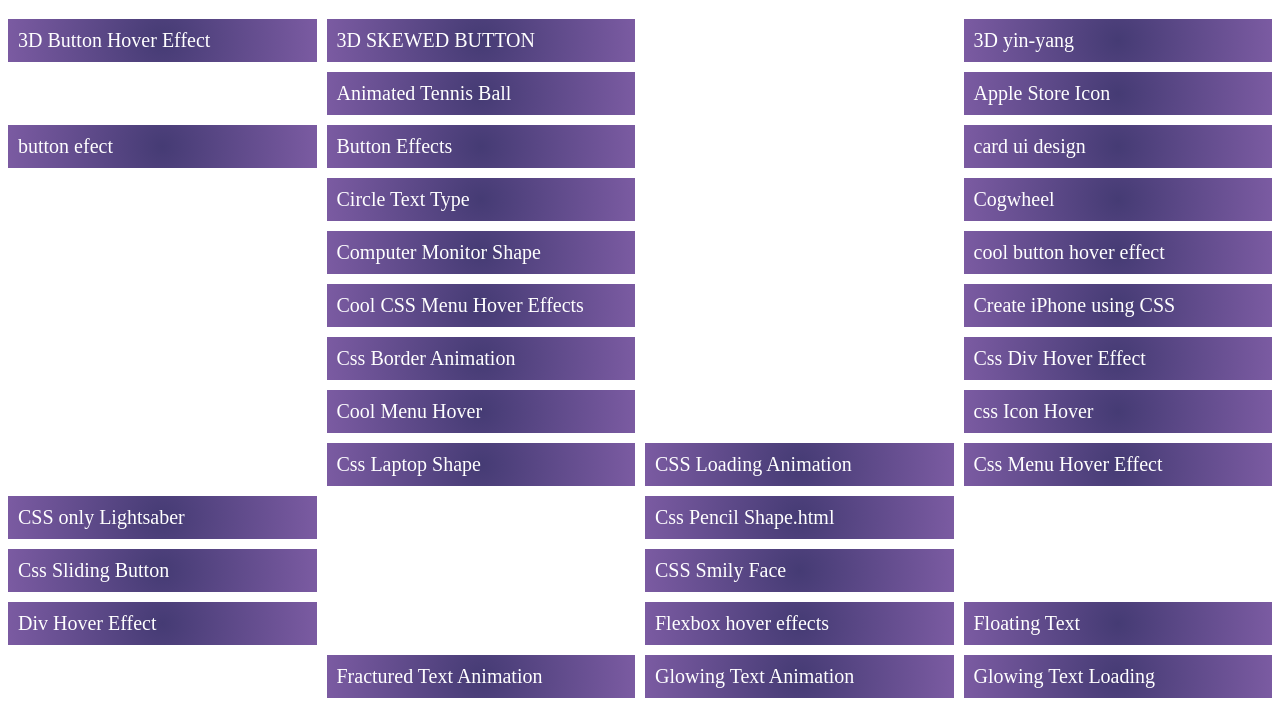
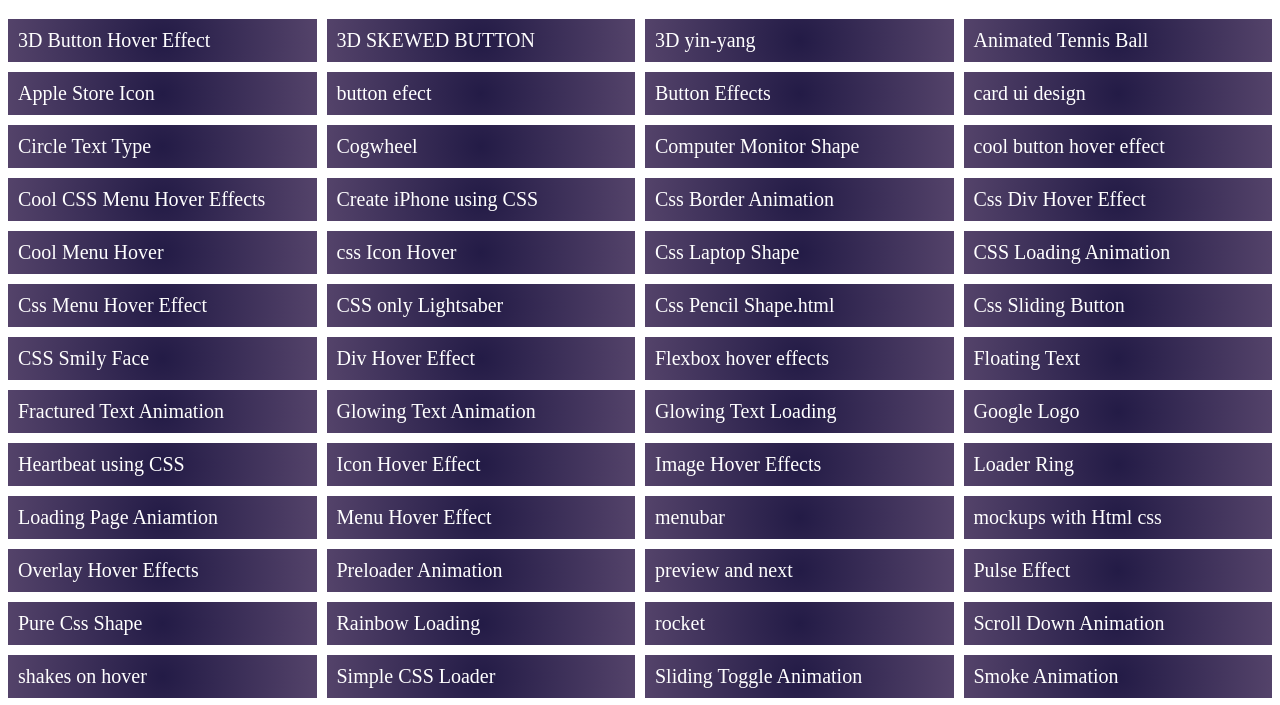
Before and after one commit to saquibnasar/css-animation-practice, a plain HTML site: page index.html in a window 1280 px wide. Shown: the part 61-766 px from the top of the page. Drawn offline with Linux system fonts and the light colour scheme.

Commit message:
br tag removed

```diff
--- a/index.css
+++ b/index.css
@@ -13,9 +13,5 @@ a {
   font-size: 20px;
   text-decoration: none;
   padding: 10px;
-  background: radial-gradient(
-    circle,
-    rgba(69, 59, 116, 1) 0%,
-    rgba(123, 91, 162, 1) 100%
-  );
+  background: radial-gradient(circle, rgb(35 27 70) 0%, rgb(84 67 106) 100%);
 }
--- a/index.html
+++ b/index.html
@@ -12,76 +12,76 @@
 
     <div class="container">
       <a href="./html/3D Button Hover Effect.html">3D Button Hover Effect</a>
-      <a href="./html/3D SKEWED BUTTON.html">3D SKEWED BUTTON</a> <br />
-      <a href="./html/3D yin-yang.html">3D yin-yang</a> <br />
-      <a href="./html/Animated Tennis Ball.html">Animated Tennis Ball</a><br />
+      <a href="./html/3D SKEWED BUTTON.html">3D SKEWED BUTTON</a>
+      <a href="./html/3D yin-yang.html">3D yin-yang</a>
+      <a href="./html/Animated Tennis Ball.html">Animated Tennis Ball</a>
       <a href="./html/Apple Store Icon.html">Apple Store Icon</a>
       <a href="./html/button efect.html">button efect</a>
-      <a href="./html/Button Effects.html">Button Effects</a><br /><a
+      <a href="./html/Button Effects.html">Button Effects</a><a
         href="./html/card ui design.html"
         >card ui design</a
-      ><br /><a href="./html/Circle Text Type.html">Circle Text Type</a><br /><a
+      ><a href="./html/Circle Text Type.html">Circle Text Type</a><a
         href="./html/Cogwheel.html"
         >Cogwheel</a
-      ><br /><a href="./html/Computer Monitor Shape.html"
+      ><a href="./html/Computer Monitor Shape.html"
         >Computer Monitor Shape</a
-      ><br /><a href="./html/cool button hover effect.html"
+      ><a href="./html/cool button hover effect.html"
         >cool button hover effect</a
-      ><br /><a href="./html/Cool CSS Menu Hover Effects.html"
+      ><a href="./html/Cool CSS Menu Hover Effects.html"
         >Cool CSS Menu Hover Effects</a
-      ><br /><a href="./html/Create iPhone using CSS.html"
+      ><a href="./html/Create iPhone using CSS.html"
         >Create iPhone using CSS</a
-      ><br /><a href="./html/Css Border Animation.html">Css Border Animation</a
-      ><br /><a href="./html/Css Div Hover Effect.html">Css Div Hover Effect</a
-      ><br /><a href="./html/Cool Menu Hover.html">Cool Menu Hover</a> <br />
-      <a href="./html/css Icon Hover.html">css Icon Hover</a><br /><a
+      ><a href="./html/Css Border Animation.html">Css Border Animation</a
+      ><a href="./html/Css Div Hover Effect.html">Css Div Hover Effect</a
+      ><a href="./html/Cool Menu Hover.html">Cool Menu Hover</a>
+      <a href="./html/css Icon Hover.html">css Icon Hover</a><a
         href="./html/Css Laptop Shape.html"
         >Css Laptop Shape</a
       >
       <a href="./html/CSS Loading Animation.html">CSS Loading Animation</a>
       <a href="./html/Css Menu Hover Effect.html">Css Menu Hover Effect</a>
-      <a href="./html/CSS only Lightsaber.html">CSS only Lightsaber</a> <br />
-      <a href="./html/Css Pencil Shape.html">Css Pencil Shape.html</a> <br />
-      <a href="./html/Css Sliding Button.html">Css Sliding Button</a> <br />
-      <a href="./html/CSS Smily Face.html">CSS Smily Face</a> <br />
-      <a href="./html/Div Hover Effect.html">Div Hover Effect</a> <br />
+      <a href="./html/CSS only Lightsaber.html">CSS only Lightsaber</a>
+      <a href="./html/Css Pencil Shape.html">Css Pencil Shape.html</a>
+      <a href="./html/Css Sliding Button.html">Css Sliding Button</a>
+      <a href="./html/CSS Smily Face.html">CSS Smily Face</a>
+      <a href="./html/Div Hover Effect.html">Div Hover Effect</a>
       <a href="./html/Flexbox hover effects.html">Flexbox hover effects</a>
-      <a href="./html/Floating Text.html">Floating Text</a> <br />
+      <a href="./html/Floating Text.html">Floating Text</a>
       <a href="./html/Fractured Text Animation.html"
         >Fractured Text Animation</a
       >
       <a href="./html/Glowing Text Animation.html">Glowing Text Animation</a>
-      <a href="./html/Glowing Text Loading.html">Glowing Text Loading</a> <br />
-      <a href="./html/Google Logo.html">Google Logo</a> <br />
-      <a href="./html/Heartbeat using CSS.html">Heartbeat using CSS</a> <br />
-      <a href="./html/Icon Hover Effect.html">Icon Hover Effect</a> <br />
-      <a href="./html/Image Hover Effects.html">Image Hover Effects</a> <br />
-      <a href="./html/Loader Ring.html">Loader Ring</a> <br />
+      <a href="./html/Glowing Text Loading.html">Glowing Text Loading</a>
+      <a href="./html/Google Logo.html">Google Logo</a>
+      <a href="./html/Heartbeat using CSS.html">Heartbeat using CSS</a>
+      <a href="./html/Icon Hover Effect.html">Icon Hover Effect</a>
+      <a href="./html/Image Hover Effects.html">Image Hover Effects</a>
+      <a href="./html/Loader Ring.html">Loader Ring</a>
       <a href="./html/Loading Page Aniamtion.html">Loading Page Aniamtion</a>
-      <a href="./html/Menu Hover Effect.html">Menu Hover Effect</a> <br />
-      <a href="./html/menubar.html">menubar</a> <br />
+      <a href="./html/Menu Hover Effect.html">Menu Hover Effect</a>
+      <a href="./html/menubar.html">menubar</a>
       <a href="./html/mockups with Html css.html">mockups with Html css</a>
       <a href="./html/Overlay Hover Effects.html">Overlay Hover Effects</a>
-      <a href="./html/Preloader Animation.html">Preloader Animation</a> <br />
-      <a href="./html/preview and next.html">preview and next</a> <br />
-      <a href="./html/Pulse Effect.html">Pulse Effect</a> <br />
-      <a href="./html/Pure Css Shape.html">Pure Css Shape</a> <br />
-      <a href="./html/Rainbow Loading.html">Rainbow Loading</a> <br />
-      <a href="./html/rocket.html">rocket</a> <br />
+      <a href="./html/Preloader Animation.html">Preloader Animation</a>
+      <a href="./html/preview and next.html">preview and next</a>
+      <a href="./html/Pulse Effect.html">Pulse Effect</a>
+      <a href="./html/Pure Css Shape.html">Pure Css Shape</a>
+      <a href="./html/Rainbow Loading.html">Rainbow Loading</a>
+      <a href="./html/rocket.html">rocket</a>
       <a href="./html/Scroll Down Animation.html">Scroll Down Animation</a>
-      <a href="./html/shakes on hover.html">shakes on hover</a> <br />
-      <a href="./html/Simple CSS Loader.html">Simple CSS Loader</a> <br />
+      <a href="./html/shakes on hover.html">shakes on hover</a>
+      <a href="./html/Simple CSS Loader.html">Simple CSS Loader</a>
       <a href="./html/Sliding Toggle Animation.html"
         >Sliding Toggle Animation</a
       >
-      <a href="./html/Smoke Animation.html">Smoke Animation</a> <br />
-      <a href="./html/Split Word.html">Split Word</a> <br />
-      <a href="./html/Sun and Clouds.html">Sun and Clouds</a> <br />
-      <a href="./html/Text Color.html">Text Color</a> <br />
-      <a href="./html/Text Shadow.html">Text Shadow</a> <br />
-      <a href="./html/Tilt Image Animation.html">Tilt Image Animation</a> <br />
+      <a href="./html/Smoke Animation.html">Smoke Animation</a>
+      <a href="./html/Split Word.html">Split Word</a>
+      <a href="./html/Sun and Clouds.html">Sun and Clouds</a>
+      <a href="./html/Text Color.html">Text Color</a>
+      <a href="./html/Text Shadow.html">Text Shadow</a>
+      <a href="./html/Tilt Image Animation.html">Tilt Image Animation</a>
       <a href="./html/Transforming Dotted Menu.html">Transforming Dotted Menu</a
-      ><br />
+      >
       <a href="./html/Zig Zag borders.html">Zig Zag borders</a>
       <a href="./html/Screen Search Bar.html">Screen Search Bar</a>
       <a href="./html/Text Filling with Water.html">Text Filling with Water</a>
```
